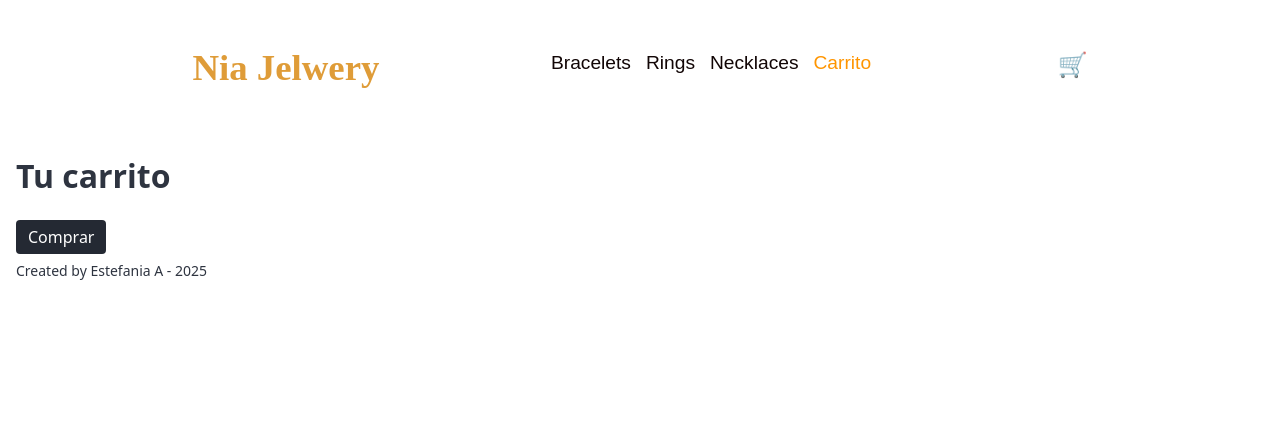
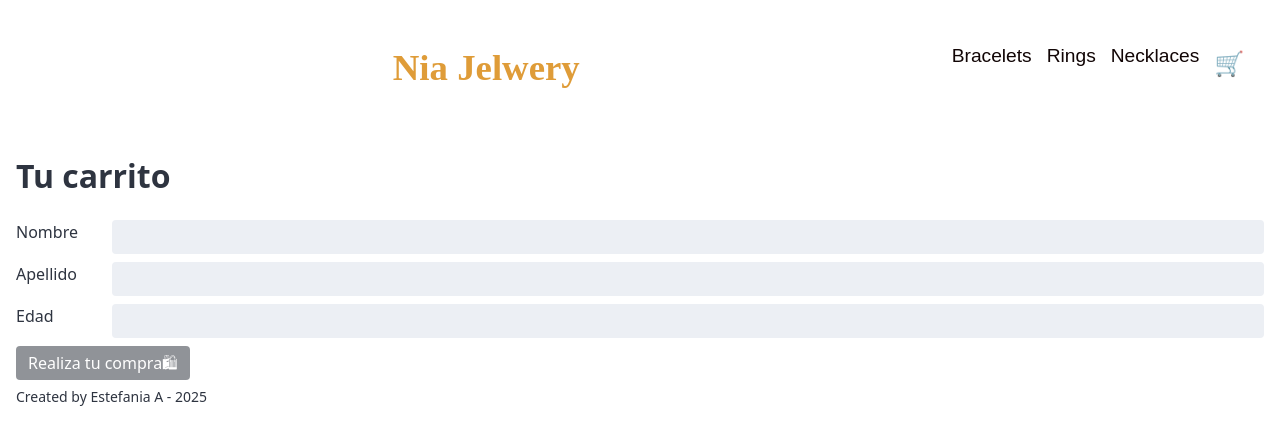
Before and after one commit to niadevel/react_ecommerce, a React (Vite) app: page /cart in a window 1280 px wide. Shown: the top 444 px of the page. Built offline with nearby package versions, Linux system fonts and the light colour scheme.

Commit message:
cambiando link carrito

```diff
--- a/src/components/CartView.jsx
+++ b/src/components/CartView.jsx
@@ -1,15 +1,33 @@
 import { useContext } from 'react';
 import cartContext from '../context/cartContext';
 import { createBuyOrder } from '../data/database';
+import { useState } from 'react';
 
 function CartView() {
+    const [userData, setUserData] = useState({
+      username: "",
+      surname: "",
+      age: ""
+    })
+
+    function onInputChange(evt){
+      const inputName = evt.target.name;
+      const newUserData = {...userData}
+      newUserData[inputName] = evt.target.value
+      setUserData(newUserData)
+    }
+
+
     const { cartItems, removeItem, getTotalPrice } = useContext(cartContext);
 
-    async function handleCheckout(){
+    async function handleCheckout(evt){
+      evt.preventDefault();
+
       const orderData = {
         buyer: {
-          name: "Bruno",
-          email: "brunito@gmail.com",
+          username: userData.username,
+          surname: userData.surname,
+          age: userData.age
         },
         items: cartItems,
         total: getTotalPrice(),
@@ -34,7 +52,39 @@ function CartView() {
           <hr />
         </div>
       ))}
-      <button onClick={handleCheckout}>Comprar</button>
+
+      <form>
+      {/* <h2>Completa tus datos para completar la compra🛍</h2> */}
+
+      <div style={{ display: "flex", marginBottom: 8 }}>
+        <label style={{ width: "100px", marginRight: 4 }}>Nombre</label>
+        <input name="username" type="text" onChange={onInputChange} />
+      </div>
+
+      <div style={{ display: "flex", marginBottom: 8 }}>
+        <label style={{ width: "100px", marginRight: 4 }}>Apellido</label>
+        <input name="surname" type="text" onChange={onInputChange} />
+      </div>
+
+      <div style={{ display: "flex", marginBottom: 8 }}>
+        <label style={{ width: "100px", marginRight: 4 }}>Edad</label>
+        <input name="age" type="text" onChange={onInputChange} />
+      </div>
+
+      <button
+        disabled={
+          !(
+            userData.username !== "" &&
+            userData.surname !== "" &&
+            userData.age !== ""
+          )
+        }
+        onClick={handleCheckout}
+      >
+        Realiza tu compra🛍
+      </button>
+    </form>
+
     </div>
   )
 }
--- a/src/components/NavBar.jsx
+++ b/src/components/NavBar.jsx
@@ -19,11 +19,9 @@ export default function NavBar() {
             <NavLink to="/category/necklace">Necklaces</NavLink>
           </li>
           <li>
-            <NavLink to="/cart">Carrito</NavLink>
+            <NavLink to="/cart"><CartWidget /></NavLink>
           </li>
         </ul>
-
-      <CartWidget />
     </nav>
   );
 }
--- a/src/data/database.js
+++ b/src/data/database.js
@@ -83,9 +83,7 @@ export async function createBuyOrder(orderData) {
     return newOrderDoc.id
 }
 
-export async function createBuyOrderWithStockUpdate() {
 
-}
 
 export async function updateStock() {
 
```
